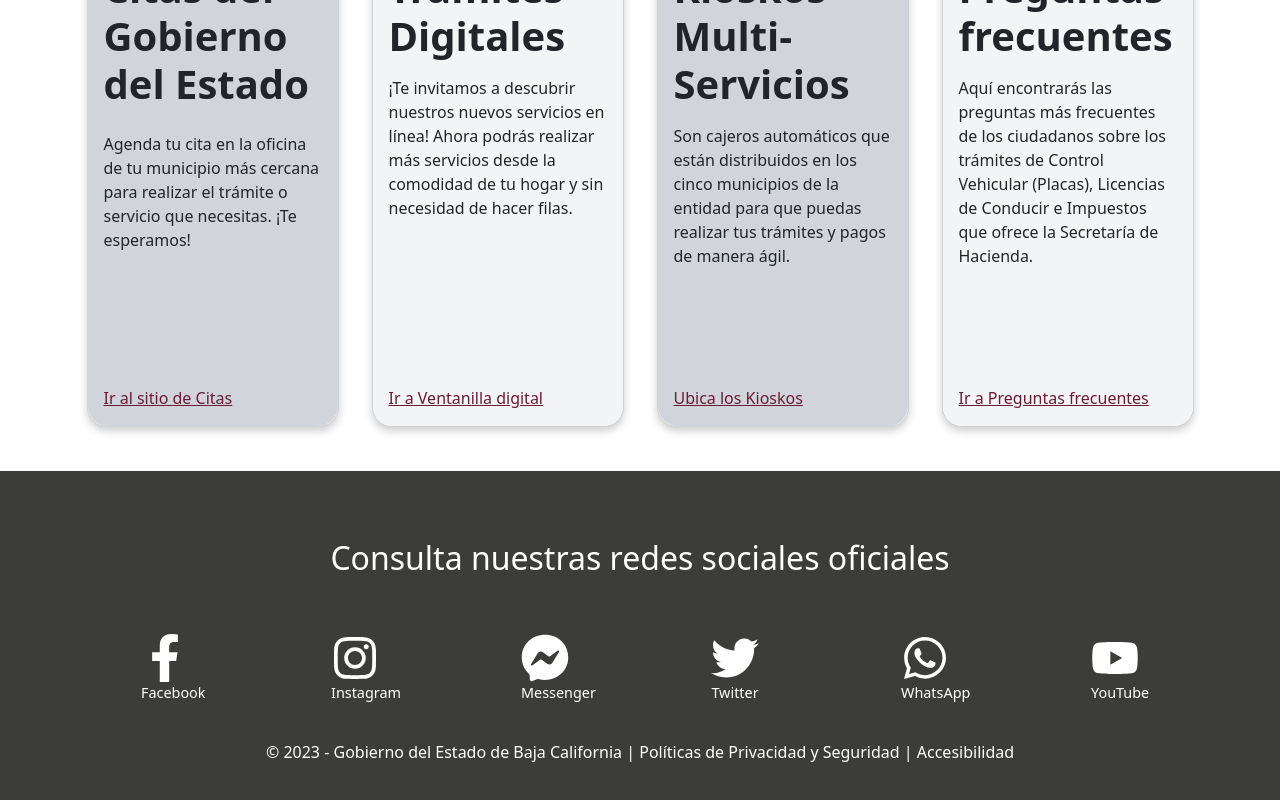
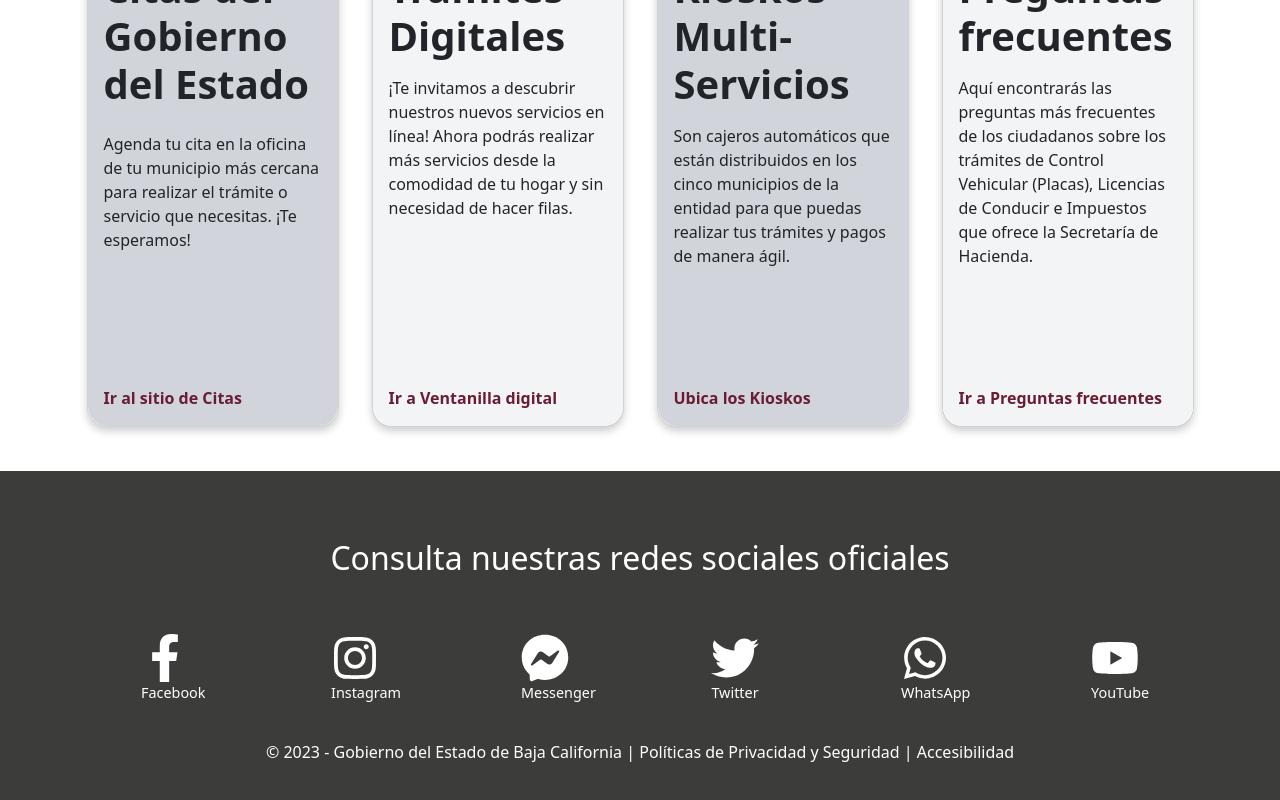
Before and after one commit to Leo-Contreras/pagina-muac, a React (Create React App) app: page / in a window 1280 px wide. Shown: the part 1918-2718 px from the top of the page. Built offline with nearby package versions, Linux system fonts and the light colour scheme.

Commit message:
mejoras 1

```diff
--- a/src/App.css
+++ b/src/App.css
@@ -655,3 +655,15 @@
     height: 2rem;
   }
 }
+
+
+
+.custom-card-link {
+  text-decoration: none;
+  font-weight: bold;
+  color: inherit;
+}
+
+.custom-card-link:hover {
+  color: #B17A45;
+}
--- a/src/App.js
+++ b/src/App.js
@@ -17,7 +17,7 @@ function App() {
         <>
             <Container>
                 <Row className="align-items-center my-3">
-                    <Col xs="auto">
+                    <Col xs="auto" className="text-center text-md-start">
                         <a href="https://gestion.bajacalifornia.gob.mx/adbc/#">
                             <img src={logo} alt="Logo" className="logo logo-small" />
                         </a>
@@ -29,14 +29,15 @@ function App() {
                     </Col>
                 </Row>
                 <Row className="my-3">
-                    <Col className="col-12 col-md">
+                    <Col className="col-12 col-md text-center text-md-start">
                         <h1 className="header-2"> Bienvenidos al </h1>
                         <h1 className="header"> Modelo Único de Atención Ciudadana BC </h1>
                     </Col>
-                    <Col className="col-12 col-md">
+                    <Col className="col-12 col-md text-center text-md-start">
                         <img src={logoMuac} alt="Logo MUAC" className="logo-muac"/>
                     </Col>
                 </Row>
+
             </Container>
 
             <div className="grey-background">
@@ -199,6 +200,7 @@ function App() {
                                 <Card.Link
                                     href="https://citas.ebajacalifornia.gob.mx/"
                                     target="_blank"
+                                    className="custom-card-link"
                                 >
                                     Ir al sitio de Citas
                                 </Card.Link>
@@ -230,6 +232,7 @@ function App() {
                                 <Card.Link
                                     href="https://tramites.ebajacalifornia.gob.mx/ventanillaunica/"
                                     target="_blank"
+                                    className="custom-card-link"
                                 >
                                     Ir a Ventanilla digital
                                 </Card.Link>
@@ -259,6 +262,7 @@ function App() {
                                 <Card.Link
                                     href="http://appsweb.ebajacalifornia.gob.mx/sifos/kiosko/index"
                                     target="_blank"
+                                    className="custom-card-link"
                                 >
                                     Ubica los Kioskos
                                 </Card.Link>
@@ -288,6 +292,7 @@ function App() {
                                 <Card.Link
                                     href="https://www.bajacalifornia.gob.mx/Gobierno/FAQ"
                                     target="_blank"
+                                    className="custom-card-link"
                                 >
                                     Ir a Preguntas frecuentes
                                 </Card.Link>
```
